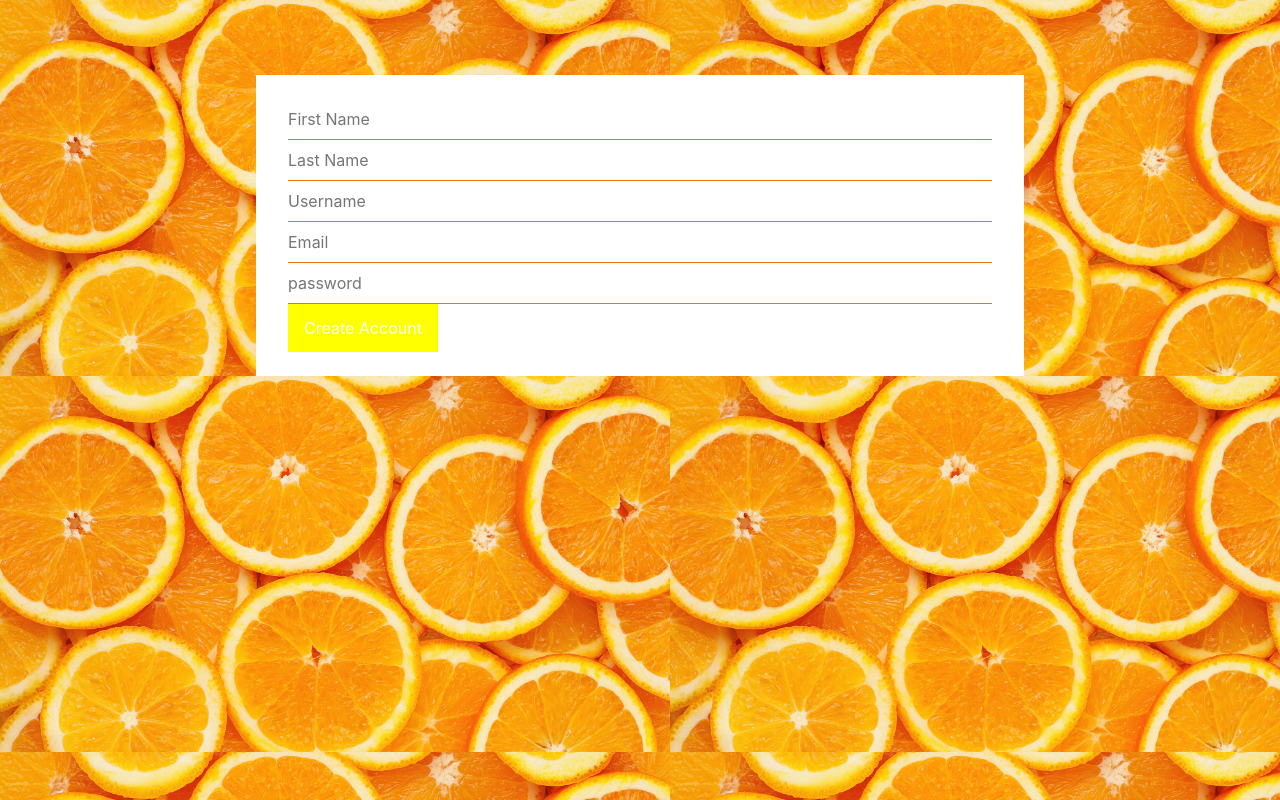
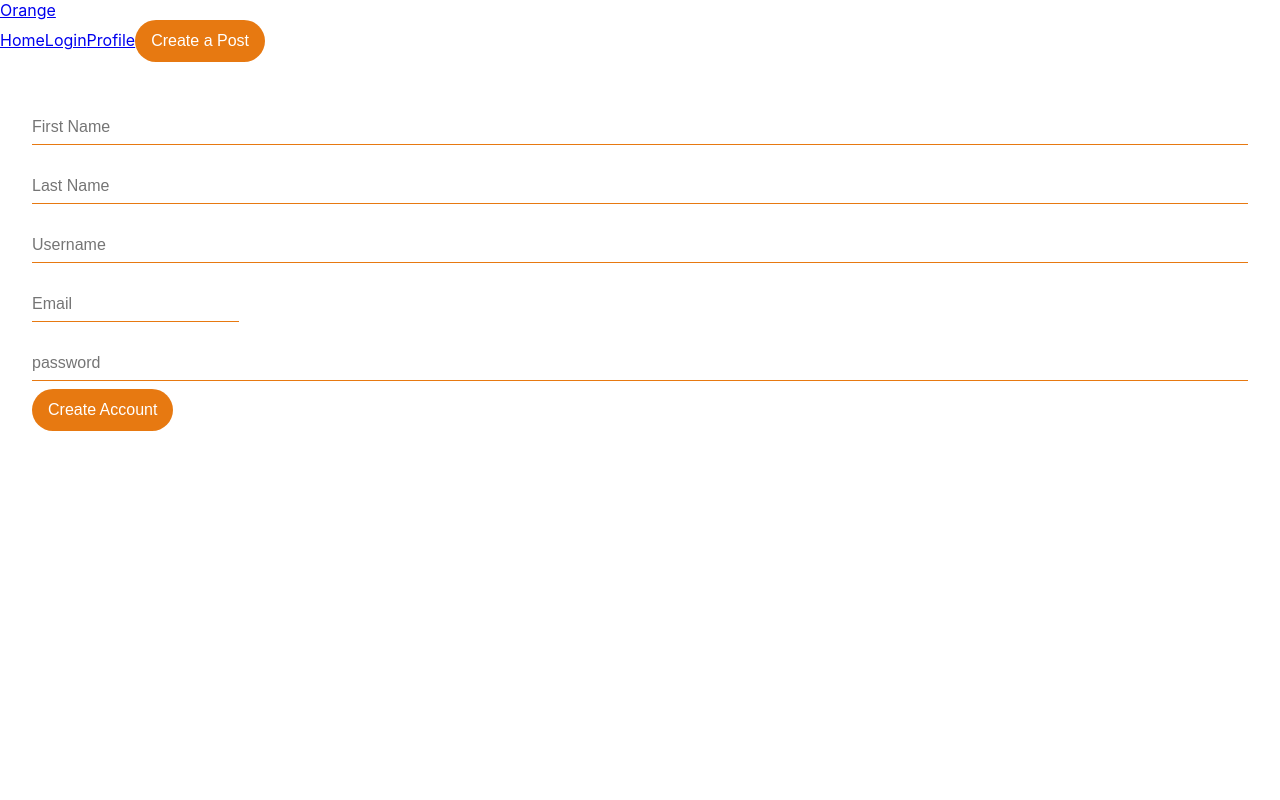
Before and after one commit to Team-Orange4/orange-backend, a React (Create React App) app: page /create in a window 1280 px wide. Built offline with nearby package versions, Linux system fonts and the light colour scheme.

Commit message:
registration-form

```diff
--- a/package.json
+++ b/package.json
@@ -6,6 +6,7 @@
     "@testing-library/jest-dom": "^5.11.6",
     "@testing-library/react": "^11.1.2",
     "@testing-library/user-event": "^12.2.2",
+    "axios": "^0.21.0",
     "bootstrap": "^4.5.3",
     "react": "^17.0.1",
     "react-bootstrap": "^1.4.0",
--- a/src/App.js
+++ b/src/App.js
@@ -2,7 +2,6 @@ import React from 'react';
 import { Route } from 'react-router-dom';
 import Feed from './components/Feed';
 import NavComponent from './components/NavComponent';
-import Navbar from './components/Navbar';
 import Login from './components/Login';
 import CreateAccount from './components/CreateAccount';
 
@@ -13,6 +12,7 @@ import './App.scss';
 function App() {
 	return (
 		<div className='App'>
+      <NavComponent />
       <main>
         <Route path="/" exact component={Login} />
         <Route path="/create" component={CreateAccount} />
--- a/src/App.scss
+++ b/src/App.scss
@@ -1,38 +1,38 @@
-$theme-colors: (
-	'primary': darkorange,
-);
+// $theme-colors: (
+// 	'primary': darkorange,
+// );
 
-@import '~bootstrap/scss/bootstrap';
+// @import '~bootstrap/scss/bootstrap';
 
-* {
-	margin: 0;
-	padding: 0;
-}
+// * {
+// 	margin: 0;
+// 	padding: 0;
+// }
 
-body {
-	background-image: url('oranges.jpg');
-	background-size: contain;
-}
-@media only screen and (min-width: 600px) {
-	main {
-		margin-left: auto;
-		margin-right: auto;
-		width: 60%;
-	}
-}
+// body {
+// 	background-image: url('oranges.jpg');
+// 	background-size: contain;
+// }
+// @media only screen and (min-width: 600px) {
+// 	main {
+// 		margin-left: auto;
+// 		margin-right: auto;
+// 		width: 60%;
+// 	}
+// }
 
-.App {
-	// display: grid;
-	// grid-template-columns: 25% auto 25%;
-	// grid-template-rows: auto;
-	/* grid-template-columns: repeat(auto-fill, minmax(300px, 1fr)); */
-}
+// .App {
+// 	// display: grid;
+// 	// grid-template-columns: 25% auto 25%;
+// 	// grid-template-rows: auto;
+// 	/* grid-template-columns: repeat(auto-fill, minmax(300px, 1fr)); */
+// }
 
-main {
-	margin-top: 75px;
-	background-color: orange;
-	overflow: scroll;
-}
-button {
-	background-color: yellow;
-}
+// main {
+// 	margin-top: 75px;
+// 	background-color: orange;
+// 	overflow: scroll;
+// }
+// button {
+// 	background-color: yellow;
+// }
--- a/src/components/CreateAccount.js
+++ b/src/components/CreateAccount.js
@@ -1,19 +1,64 @@
-import React from 'react';
+import axios from 'axios';
+import React, { useEffect, useState } from 'react';
 
 const CreateAccount = () => {
+    const [regInfo, setRegInfo] = useState({});
+
+    function handleChange(event) {
+        event.preventDefault();
+        setRegInfo({...regInfo, [event.target.id]: event.target.value});
+    }
+
+    function handleSubmit(event) {
+        event.preventDefault();
+        axios({
+            method: 'post',
+            url: 'http://localhost:8000/users/register',
+            data: regInfo
+        });
+    }
     return (
-        <div>
-            <form>
-                <input type="text" placeholder="First Name" />
-                <input type="text" placeholder="Last Name" />
-                <input type="text" placeholder="Username" />
-                <input type="text" placeholder="Email" />
-                <input type="password" placeholder="password" />
-                <button type="submit">Create Account</button>
-
-            </form>
-        </div>
-    );
+			<div>
+				<form onSubmit={handleSubmit}>
+					<input
+						type='text'
+						require
+						id='firstName'
+						placeholder='First Name'
+						onChange={handleChange}
+					/>
+					<input
+						type='text'
+						require
+						id='lastName'
+						placeholder='Last Name'
+						onChange={handleChange}
+					/>
+					<input
+						type='text'
+						require
+						id='username'
+						placeholder='Username'
+						onChange={handleChange}
+					/>
+					<input
+						type='email'
+						require
+						id='email'
+						placeholder='Email'
+						onChange={handleChange}
+					/>
+					<input
+						type='password'
+						require
+						id='password'
+						placeholder='password'
+						onChange={handleChange}
+					/>
+					<button type='submit'>Create Account</button>
+				</form>
+			</div>
+		);
 };
 
 export default CreateAccount;
```
Also changed, not shown: 1 other file (tests, documents, lock files or other folders).
